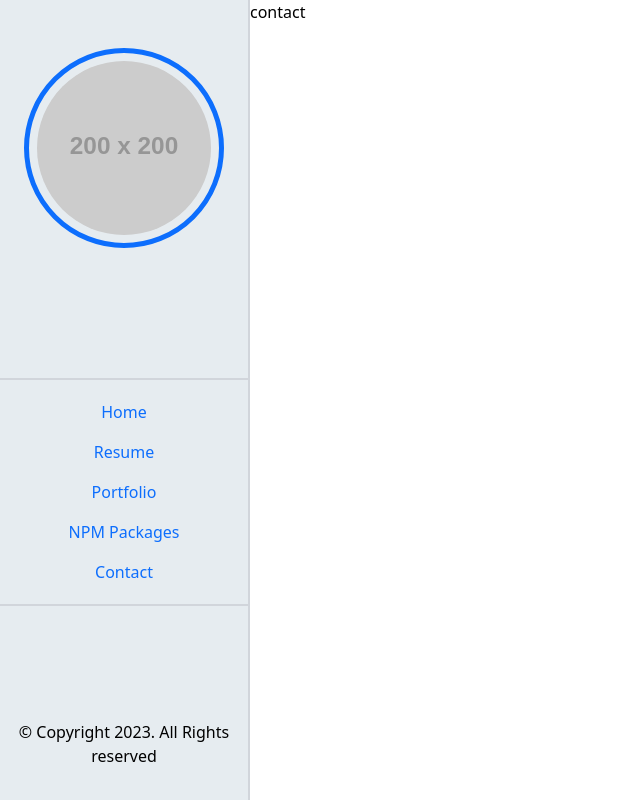
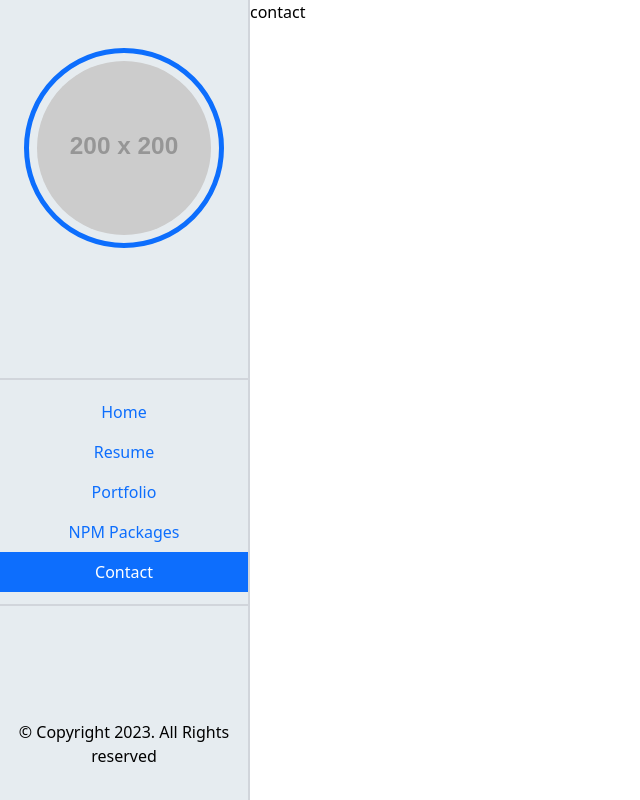
Before and after one commit to ssakib4040/nextjs-portfolio, a Next.js app: page /contact in a window 1280 px wide. Shown: the whole page, without its empty margins (0-640 px from the left). Built offline with nearby package versions, Linux system fonts and the light colour scheme.

Commit message:
Active menu indicator added

```diff
--- a/components/Sidebar.tsx
+++ b/components/Sidebar.tsx
@@ -6,7 +6,7 @@ import React from "react";
 export default function Sidebar({ sidebar }: { sidebar: boolean }) {
   const router = useRouter();
 
-  // console.log(router);
+  console.log(router);
 
   const sidebarImage = "https://dummyimage.com/200x200";
 
@@ -55,7 +55,9 @@ export default function Sidebar({ sidebar }: { sidebar: boolean }) {
           {menus.map((menu, index) => (
             <li
               key={index}
-              className="text-center py-2 text-[#0D6EFD] font-medium hover:bg-[#0D6EFD] hover:text-white transition cursor-pointer"
+              className={`${
+                router.pathname === menu.path && "bg-[#0D6EFD] text-white"
+              } text-center py-2 text-[#0D6EFD] font-medium hover:bg-[#0D6EFD] hover:text-white transition cursor-pointer`}
               onClick={() => router.push(menu.path)}
             >
               <a>{menu.name}</a>
```
